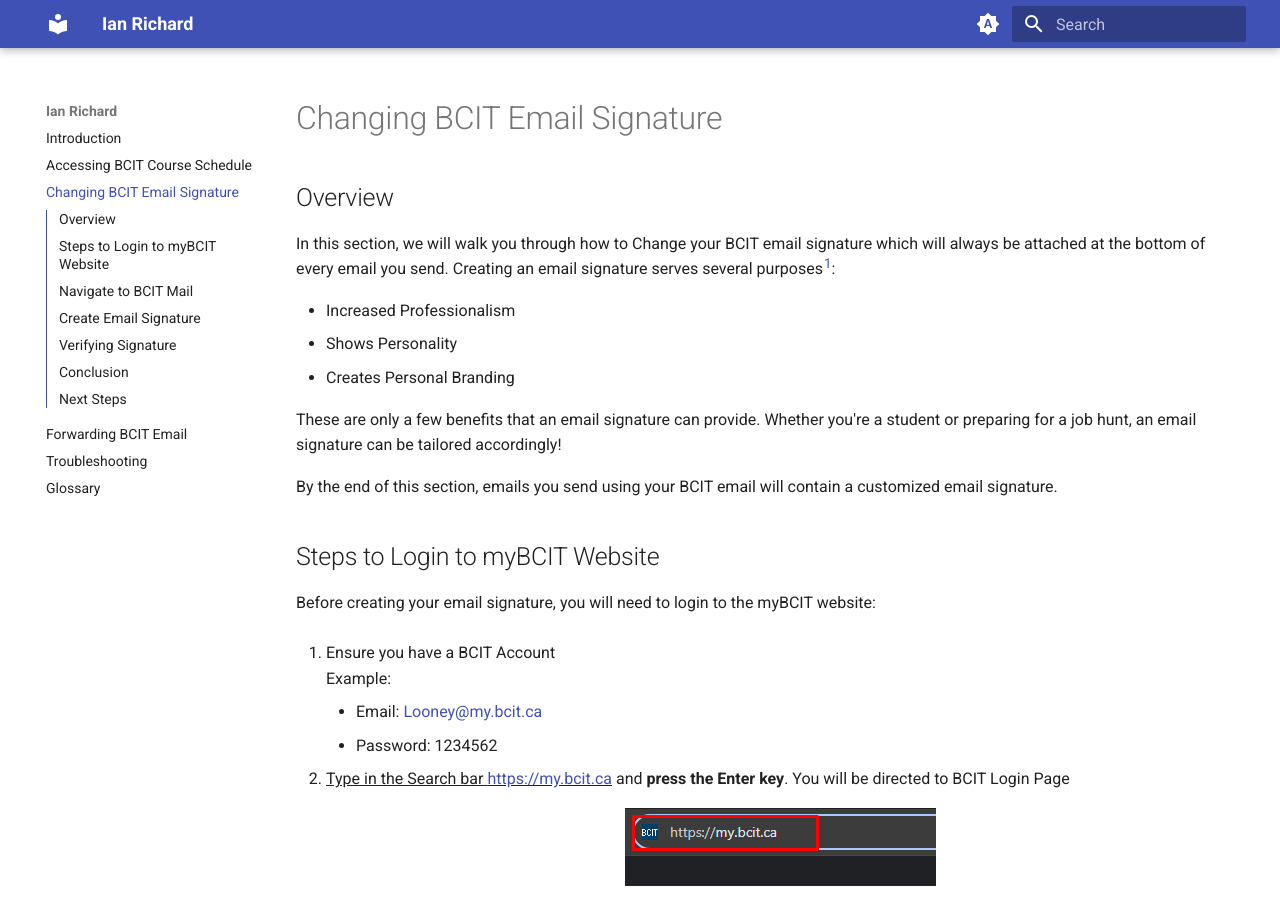
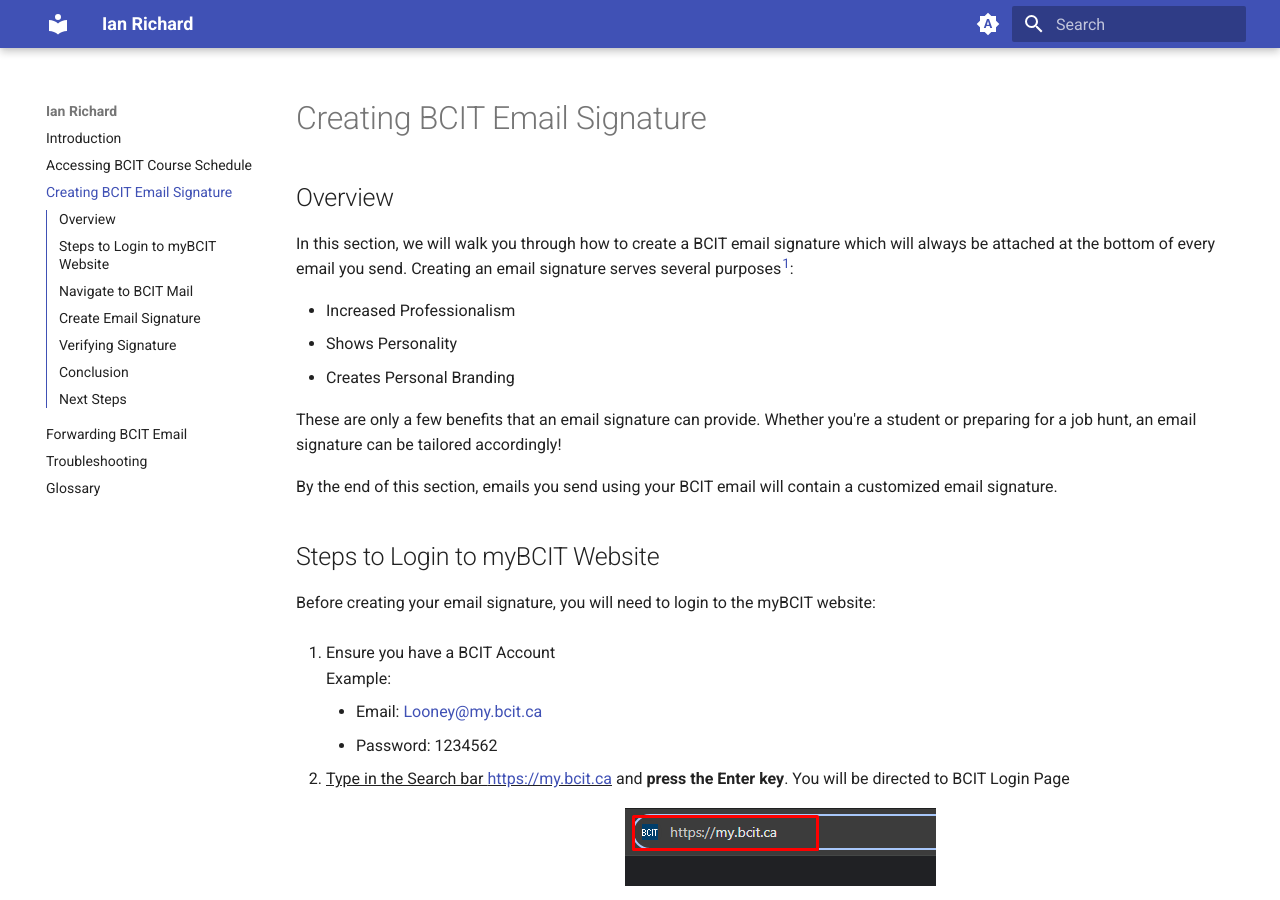
Before and after one commit to beingaturtle/beingaturtle.github.io, an MkDocs documentation site: the page built from docs/task2.md, in a window 1280 px wide and 900 px high. Built offline with MkDocs 1.6.1 and Material for MkDocs 9.7.7, drawn with Linux system fonts in a browser that asks for light colours; some of the changed text lies outside the part shown.

Commit message:
Update from changing to creating email signature

```diff
--- a/docs/task2.md
+++ b/docs/task2.md
@@ -1,9 +1,9 @@
-# Changing BCIT Email Signature
+# Creating BCIT Email Signature
 
 
 ## Overview
 
-In this section, we will walk you through how to Change your BCIT email signature which will always be attached at
+In this section, we will walk you through how to create a BCIT email signature which will always be attached at
 the bottom of every email you send. Creating an email signature serves several purposes<sup>[1](#fn1)</sup>:
 
 - Increased Professionalism
@@ -123,7 +123,7 @@
 
 By the end of this section, you will have learned the following:
 <ul>
-    <li id="staremoji"> ⭐&nbsp How to change your email signature for BCIT Email</li>
+    <li id="staremoji"> ⭐&nbsp How to create your email signature for BCIT Email</li>
     <li id="staremoji"> ⭐&nbsp How to access your BCIT Email from MyBCIT website</li>
 </ul>
 
```
Also changed, not shown: docs/index.md (+1 -1 lines).
